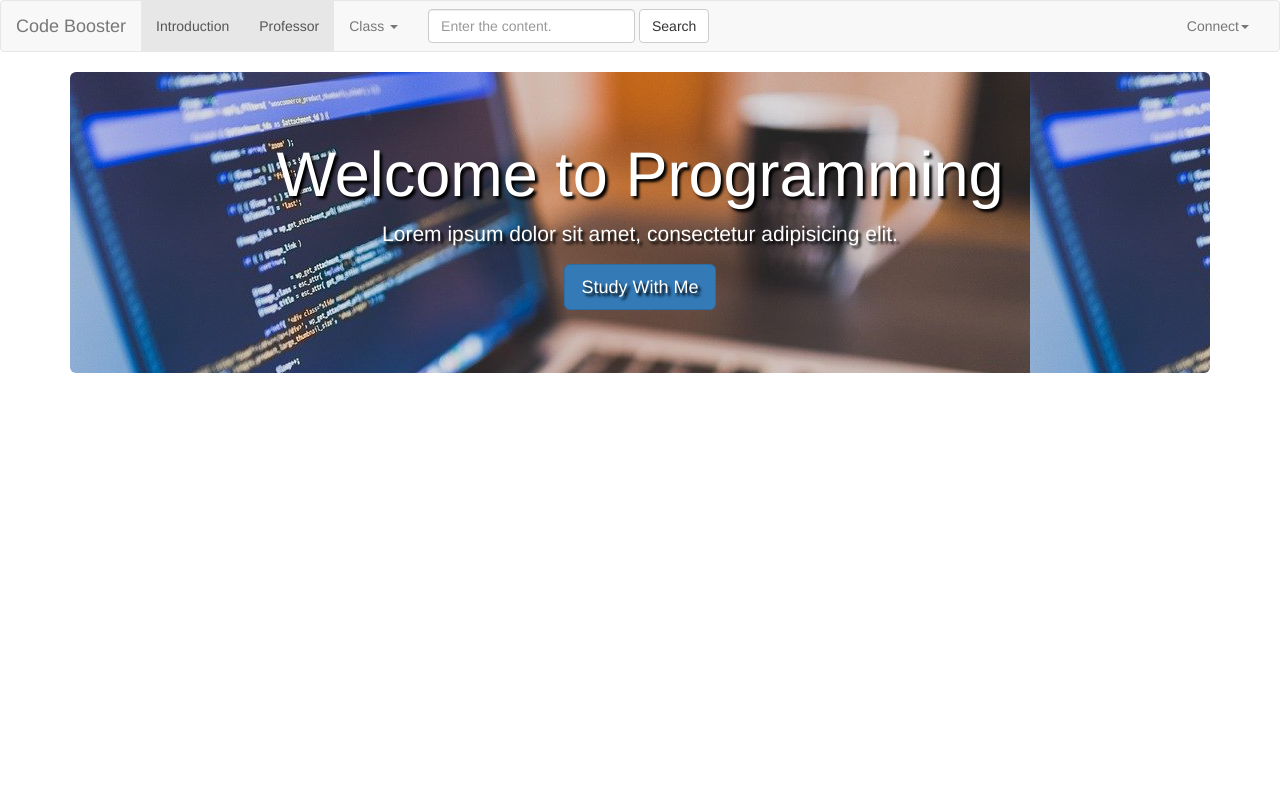
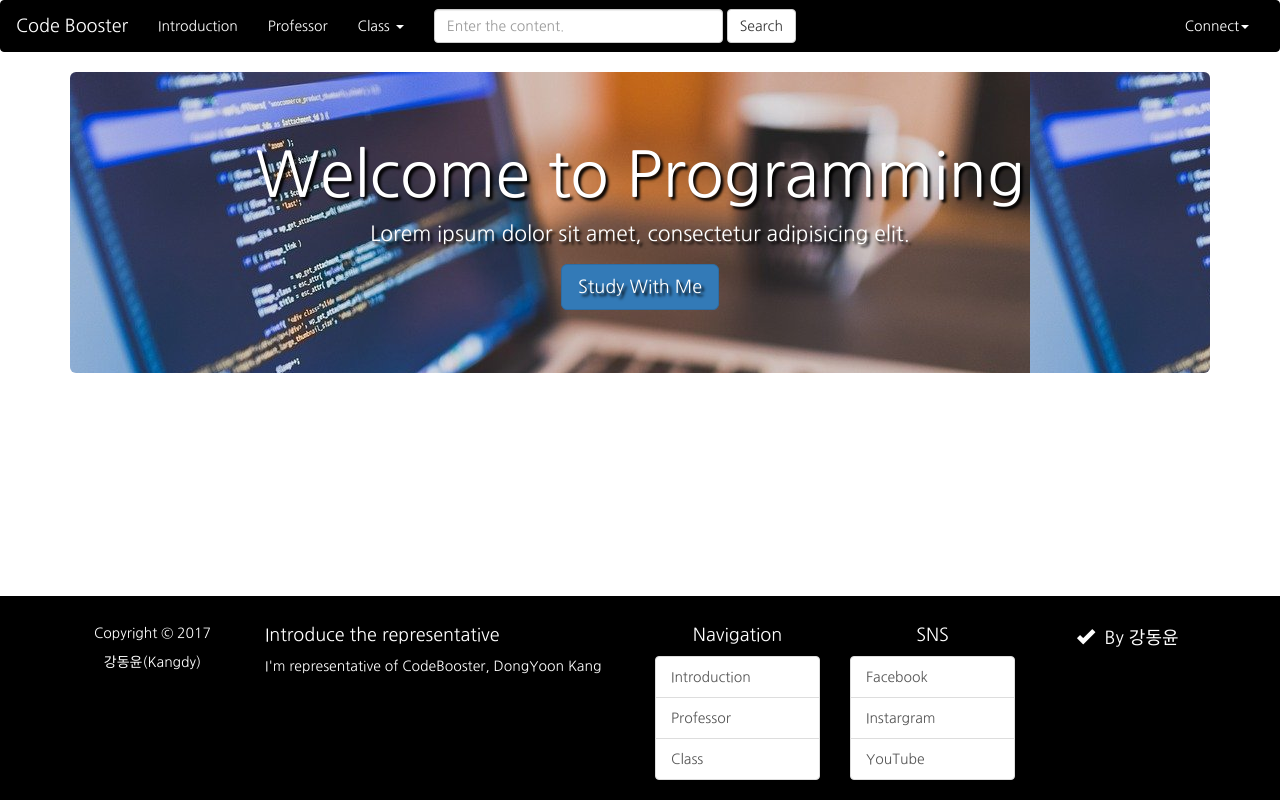
Before and after one commit to kangdy25/Web_Bootstrap, a plain HTML site: page CodeBoost/index.html in a window 1280 px wide. Drawn offline with nearby package versions, Linux system fonts and the light colour scheme.

Commit message:
Learn Exterior style sheet and footer

```diff
--- /dev/null
+++ b/CodeBoost/css/CodeBooster.css
@@ -0,0 +1,68 @@
+/* 전체 영역을 통틀어서 스타일 정의 */
+@import url(http://fonts.googleapis.com/earlyaccess/nanumgothic.css);
+* {
+    font-family: "Nanum Gothic";
+}
+a {
+    color: #000;
+    text-decoration: none;
+}
+a:hover {
+    color: #bbb;
+    text-decoration: none;
+    cursor: pointer;
+}
+/* 내비게이션 영역 */
+.navbar-default {
+    /* 배경 색상 */
+    background-color: #000;
+    border-color: #000;
+}
+.navbar-default .navbar-brand {
+    /* 제목 텍스트 색상 */
+    color: #fff;
+}
+.navbar-default .navbar-brand:hover,
+.navbar-default .navbar-brand:focus {
+    /* 호버 시 색상 변경 */
+    background-color: transparent;
+    color: #bbb;
+}
+.navbar-default .navbar-nav > .active > a,
+.navbar-default .navbar-nav > .active > a:hover,
+.navbar-default .navbar-nav > .active > a:focus {
+    /* 현재 선택된 내비게이션 색상 이벤트 */
+    color: white;
+    background-color: #000;
+}
+.navbar-default .navbar-nav > li > a:hover,
+.navbar-default .navbar-nav > li > a:focus {
+    /* 내비게이션의 글자에 마우스를 올렸을 때 */
+    color: #bbb
+}
+.navbar-default .navbar-nav > .open > a,
+.navbar-default .navbar-nav > .open > a:hover,
+.navbar-default .navbar-nav > .open > a:focus {
+    /* 드랍다운이 열렸을 때 마우스 색상 이벤트 */
+    color: #000;
+    background-color: #fff;
+    text-decoration: none;
+}
+.navbar-default .navbar-nav > li > a {
+    color: white;
+}
+@media (max-width: 767px) {
+    .navbar-default .navbar-nav .open .dropdown-menu > li > a {
+        color: #fff;
+    }
+    .navbar-default .navbar-nav .open .dropdown-menu > li > a:hover,
+    .navbar-default .navbar-nav .open .dropdown-menu > li > a:focus {
+        color: #fff;
+    }
+}
+footer {
+    position: fixed;
+    bottom: 0px;
+    left: 0px;
+    width: 100%;
+}
--- a/CodeBoost/index.html
+++ b/CodeBoost/index.html
@@ -5,6 +5,7 @@
     <meta http-equiv="X-UA-Compatible" content="IE=edge">
     <meta name="viewport" content="width=device-width, initial-scale=1.0">
     <link rel="stylesheet" href="css/bootstrap.css">
+    <link rel="stylesheet" href="css/CodeBooster.css">
     <title>CodeBoost</title>
 </head>
 <body>
@@ -19,7 +20,7 @@
         <div class="container-fluid">
             <div class="navbar-header">
                 <button type="button" class="navbar-toggle collapsed" data-toggle="collapse"
-                data-target="#bs-example-navbar-collapsed-1" aria-expanded="false">
+                data-target="#collapsibleNavbar" aria-expanded="false">
                 <span class="sr-only"></span>
                 <span class="icon-bar"></span>
                 <span class="icon-bar"></span>
@@ -27,7 +28,7 @@
                 </button>
                 <a class="navbar-brand" href="#">Code Booster</a>
             </div>
-            <div class="collapse navbar-collapse" id="bs-example-navbar-collapse-1">
+            <div class="collapse navbar-collapse" id="collapsibleNavbar">
                 <ul class="nav navbar-nav">
                     <li class="active"><a href="#">Introduction<span class="sr-only"></span></a></li>
                     <li class="active"><a href="#">Professor<span class="sr-only"></span></a></li>
@@ -71,6 +72,33 @@
             <p class="text-center"><a class="btn btn-primary btn-lg" href="#" role="button">Study With Me</a></p>
         </div>
     </div>
+    <footer style="background-color: #000; color: #fff;">
+        <div class="container">
+            <br>
+            <div class="row">
+                <div class="col-sm-2" style="text-align: center;"><h5>Copyright &copy;
+                    2017</h5>강동윤(Kangdy)</div>
+                <div class="col-sm-4"><h4>Introduce the representative</h4>
+                <p>I'm representative of CodeBooster, DongYoon Kang</p></div>
+                <div class="col-sm-2"><h4 style="text-align: center;">Navigation</h4>
+                    <div class="list-group">
+                        <a href="#" class="list-group-item">Introduction</a>
+                        <a href="#" class="list-group-item">Professor</a>
+                        <a href="#" class="list-group-item">Class</a>
+                    </div>
+                </div>
+                <div class="col-sm-2"><h4 style="text-align: center;">SNS</h4>
+                    <div class="list-group">
+                        <a href="#" class="list-group-item">Facebook</a>
+                        <a href="#" class="list-group-item">Instargram</a>
+                        <a href="#" class="list-group-item">YouTube</a>
+                    </div>
+                </div>
+                <div class="col-sm-2"><h4 style="text-align: center;"><span class="glyphicon glyphicon-ok">
+                </span>&nbsp; By 강동윤</h4></div>
+            </div>
+        </div>
+    </footer>
     <script src="https://code.jquery.com/jquery-3.1.1.min.js"></script>
     <script src="js/bootstrap.js"></script>
 </body>
```
